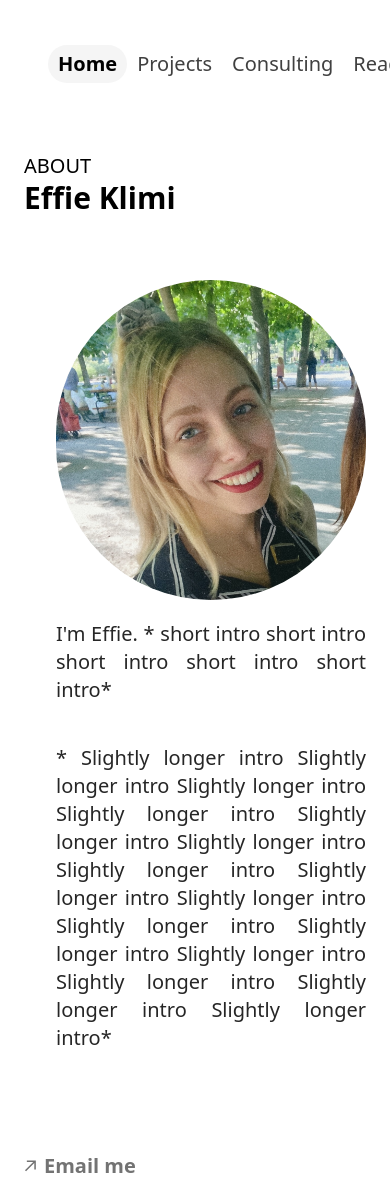
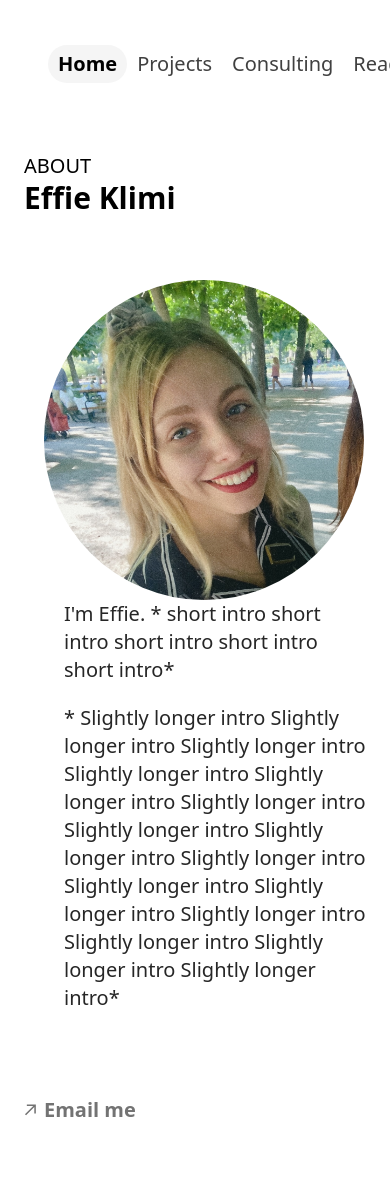
Before and after one commit to effieklimi/effie-bio, a Next.js app: page / in a window 390 px wide. Shown: the top 1180 px of the page. After the commit the page ends 1124 px from the top, so only its background shows below. Built offline with nearby package versions, Linux system fonts and the light colour scheme.

Commit message:
fixing it for mobile

```diff
--- a/app/page.tsx
+++ b/app/page.tsx
@@ -25,7 +25,7 @@ export default async function HomePage() {
 
       </div>
 
-      <div className="flex flex-col md:flex-row ms-8 md:items-center my-4 ">
+      <div className="flex flex-col md:flex-row ms-5 md:items-center ">
         <Image
           alt={name}
           className="h-80 w-80 md:items-center rounded-full mr-7"
@@ -36,11 +36,11 @@ export default async function HomePage() {
         />
 
 
-        <div className="flex flex-col md:w-2/3">
-          <p className="my-5 text-neutral-800 dark:text-neutral-600 text-justify">
+        <div className="flex flex-col md:w-2/3 ml-5">
+          <p className="text-neutral-800 dark:text-neutral-600 text-left">
             {about()}
           </p>
-          <p className="my-5 text-neutral-800 dark:text-neutral-600 text-justify">
+          <p className="my-5 text-neutral-800 dark:text-neutral-600 text-left">
             {bio()}
           </p>
         </div>
--- a/components/sidebar.tsx
+++ b/components/sidebar.tsx
@@ -93,7 +93,7 @@ export default function Navbar() {
         className="flex flex-row md:flex-row items-start md:items-center relative px-4 md:px-0 pb-0 fade md:overflow-auto scroll-pr-6 md:relative space-x-4 md:space-x-0"
         id="nav"
       >
-        <div className="flex flex-row md:flex-row justify-end text-xl">
+        <div className="flex flex-row md:flex-row md:justify-end text-xl">
           {Object.entries(navItems).map(([path, { name }]) => {
             const isActive = path === pathname;
             return (
```
